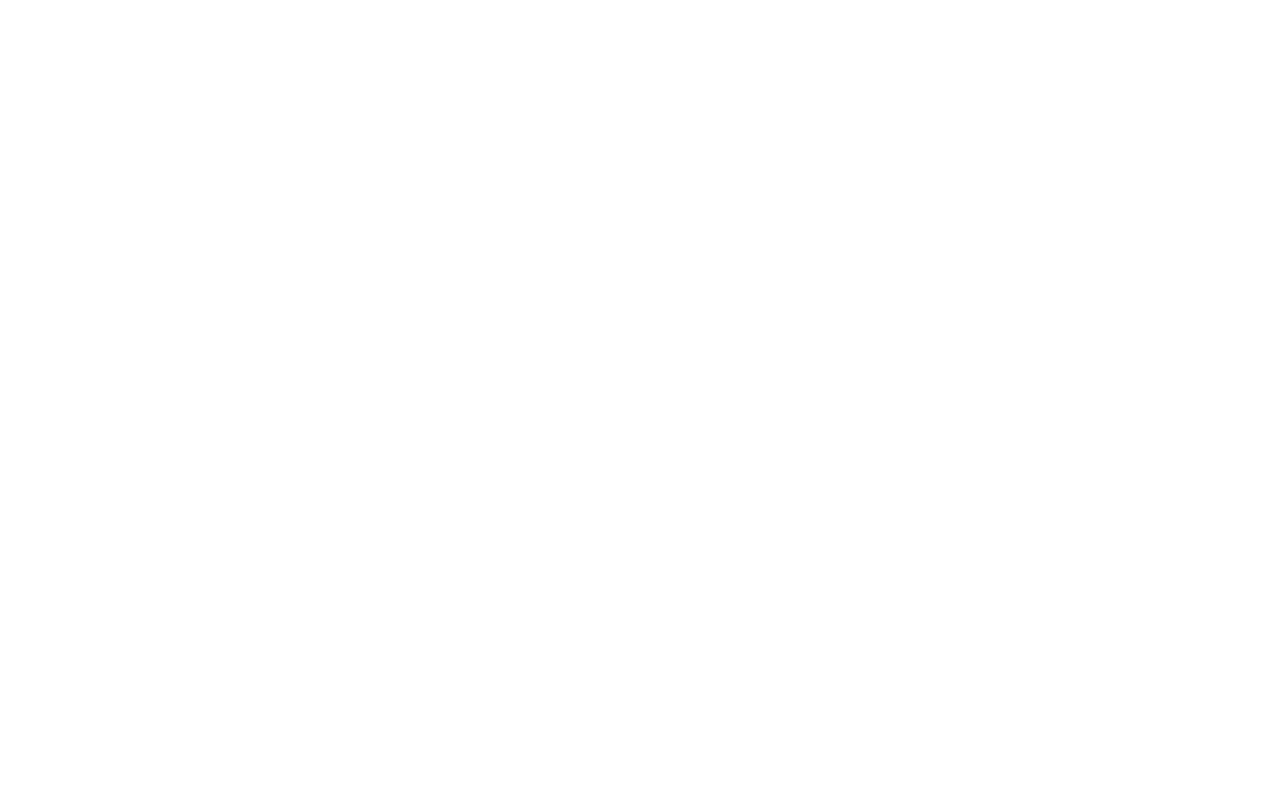
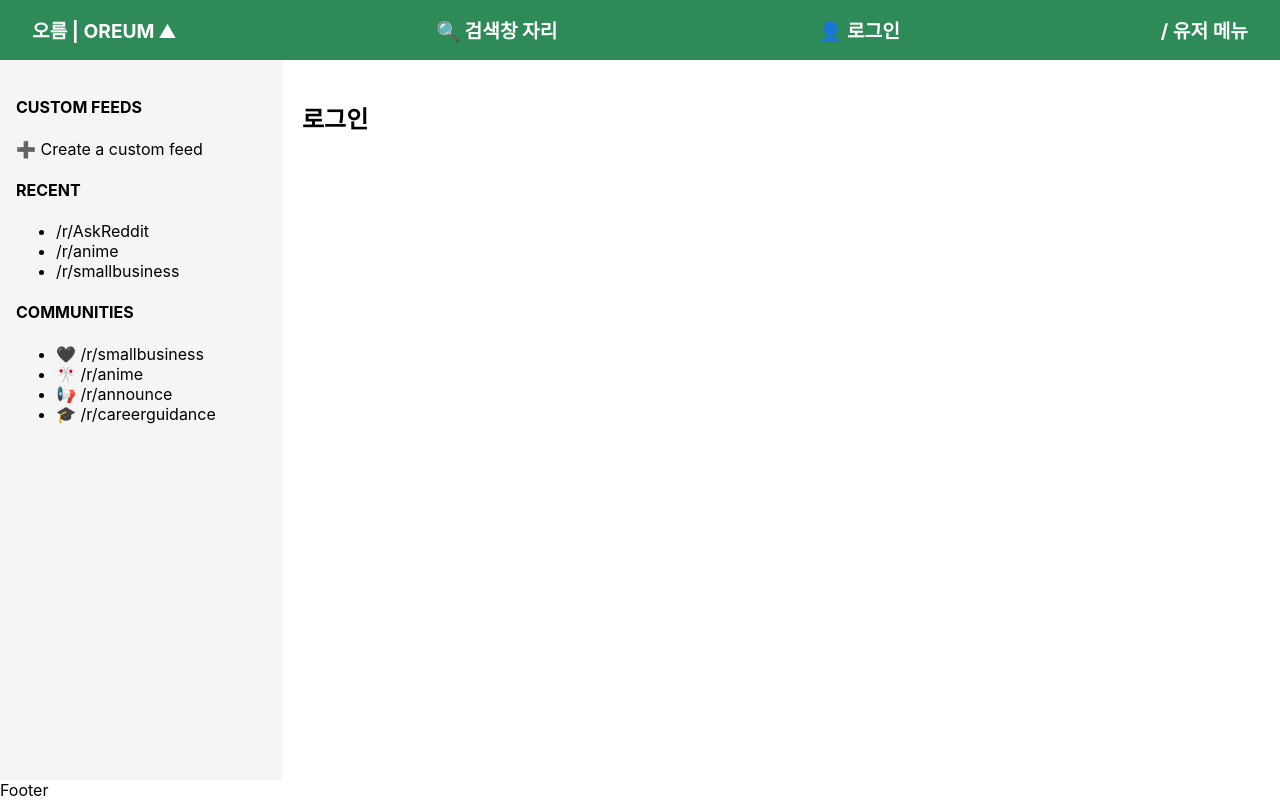
Before and after one commit to sanghyunbang/oreum-fronted-react, a React (Create React App) app: page /login in a window 1280 px wide. Before the commit this address had no page. Built offline with nearby package versions, Linux system fonts and the light colour scheme.

Commit message:
feat: 로그인 페이지 이동
route 추가

```diff
--- a/src/components/common/Header.jsx
+++ b/src/components/common/Header.jsx
@@ -20,7 +20,8 @@ const Header = () => {
 
       🔍 검색창 자리
 
-      👤 로그인 / 유저 메뉴
+      <Link to="/login" style={{ color: 'white', textDecoration: 'none' }}>👤 로그인</Link>
+      / 유저 메뉴
     </header>
   );
 };
--- /dev/null
+++ b/src/pages/LoginPage.jsx
@@ -0,0 +1,10 @@
+import React from 'react';
+
+const LoginPage = ()=>{
+    return (
+        <div>
+            <h2>로그인</h2>
+        </div>
+    )
+}
+export default LoginPage;
--- a/src/routes/AppRoutes.jsx
+++ b/src/routes/AppRoutes.jsx
@@ -3,6 +3,7 @@ import Layout from '../components/common/Layout';
 import Home from '../pages/Home';
 import MapPage from '../pages/MapPage';
 import BoardPage from '../pages/BoardPage';
+import LoginPage from '../pages/LoginPage';
 
 const AppRoutes = () => (
   <Router>
@@ -11,6 +12,7 @@ const AppRoutes = () => (
         <Route index element={<Home />} />
         <Route path="board" element={<BoardPage />} />
         <Route path="map" element={<MapPage />} /> {/* 지도 페이지 */}
+        <Route path="login" element={<LoginPage />} />
       </Route>
     </Routes>
   </Router>
```
